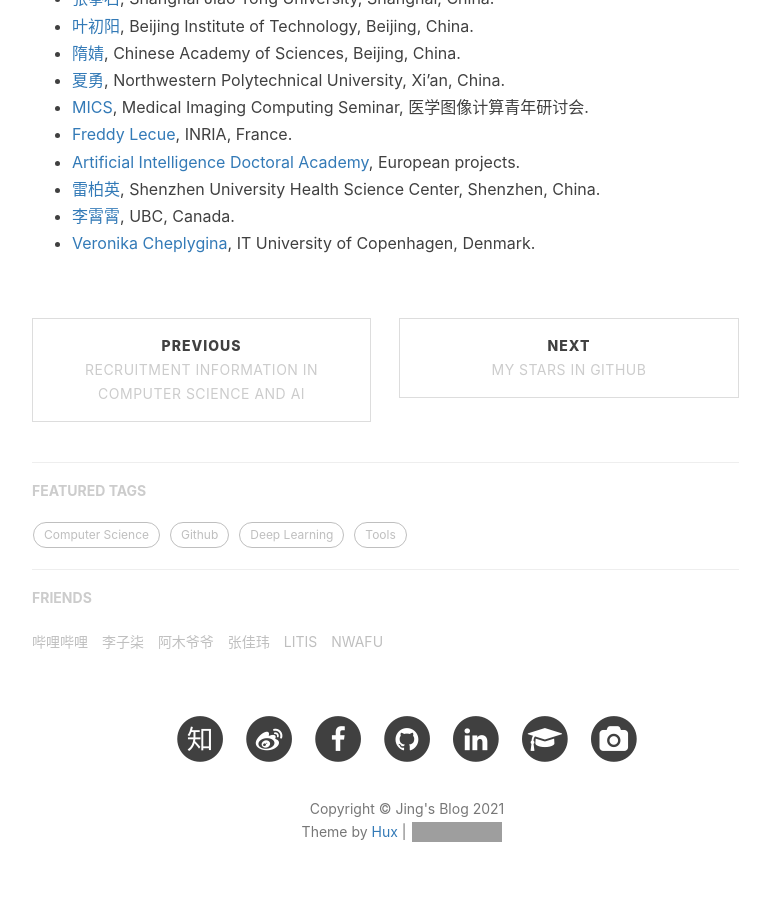
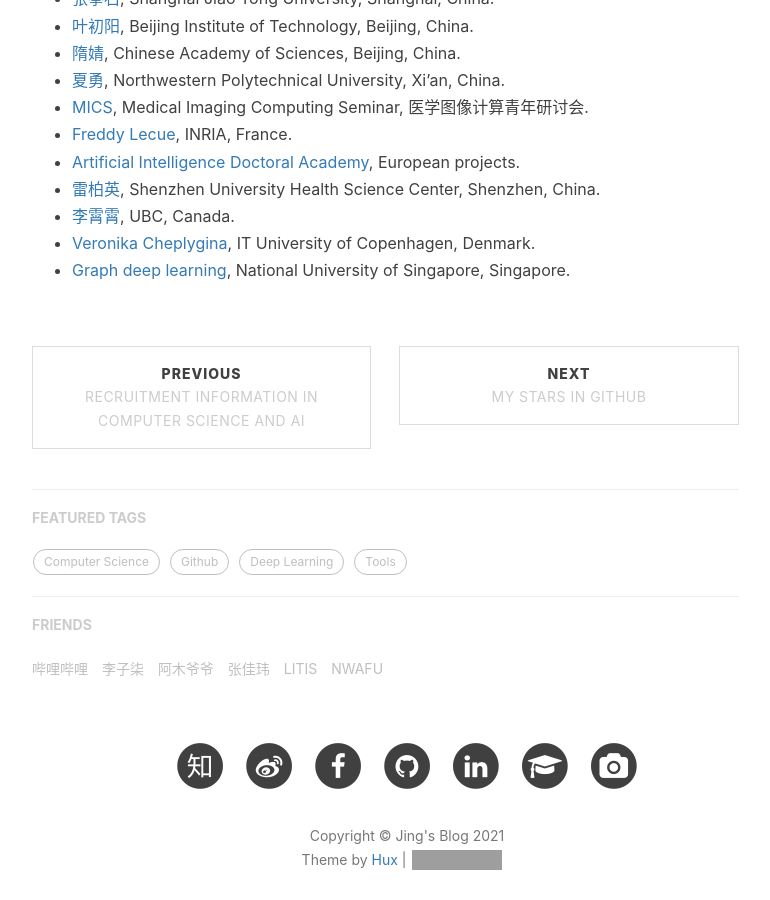
Before and after one commit to jizhang02/jizhang02.github.io, a Jekyll site: the page built from _posts/2020-04-04-lab.markdown, in a window 1280 px wide and 900 px high, scrolled down 1903 px. Shown: the whole window, without its empty margins (233-1003 px from the left). Built offline with Jekyll 4.4.1, drawn with Linux system fonts in a browser that asks for light colours; nearby versions of some CDN libraries; a script that is not in the unit is left out; comment, search, counter and statistics services are not loaded; grey boxes are pictures that could not be loaded.

Commit message:
Update 2020-04-04-lab.markdown

```diff
--- a/_posts/2020-04-04-lab.markdown
+++ b/_posts/2020-04-04-lab.markdown
@@ -52,3 +52,4 @@ This post is mainly the information of labs that including medical imaging, and
 * [雷柏英](http://bme.szu.edu.cn/20181/0612/66.html), Shenzhen University Health Science Center, Shenzhen, China.
 * [李霄霄](https://xxlya.github.io/xiaoxiao/), UBC, Canada.
 * [Veronika Cheplygina](https://veronikach.com/), IT University of Copenhagen, Denmark.
+* [Graph deep learning](https://graphdeeplearning.github.io/), National University of Singapore, Singapore.
```
